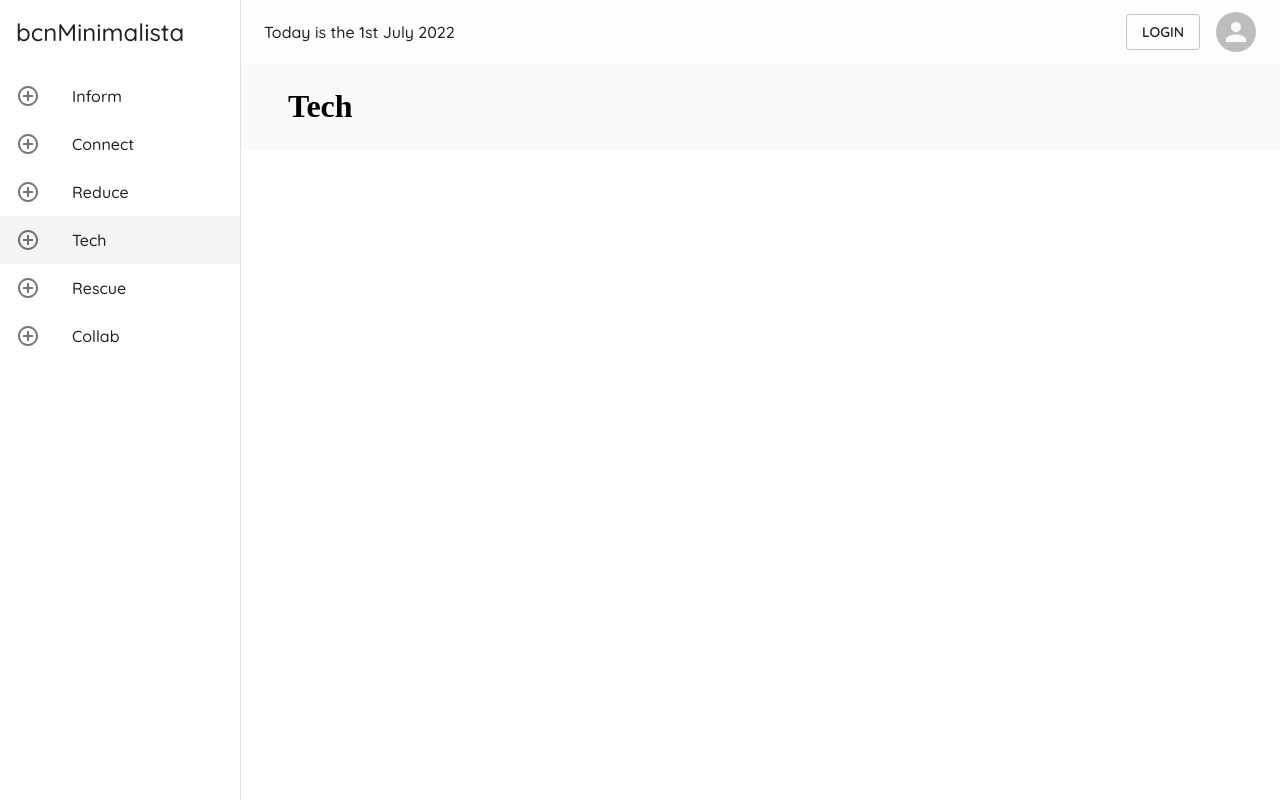
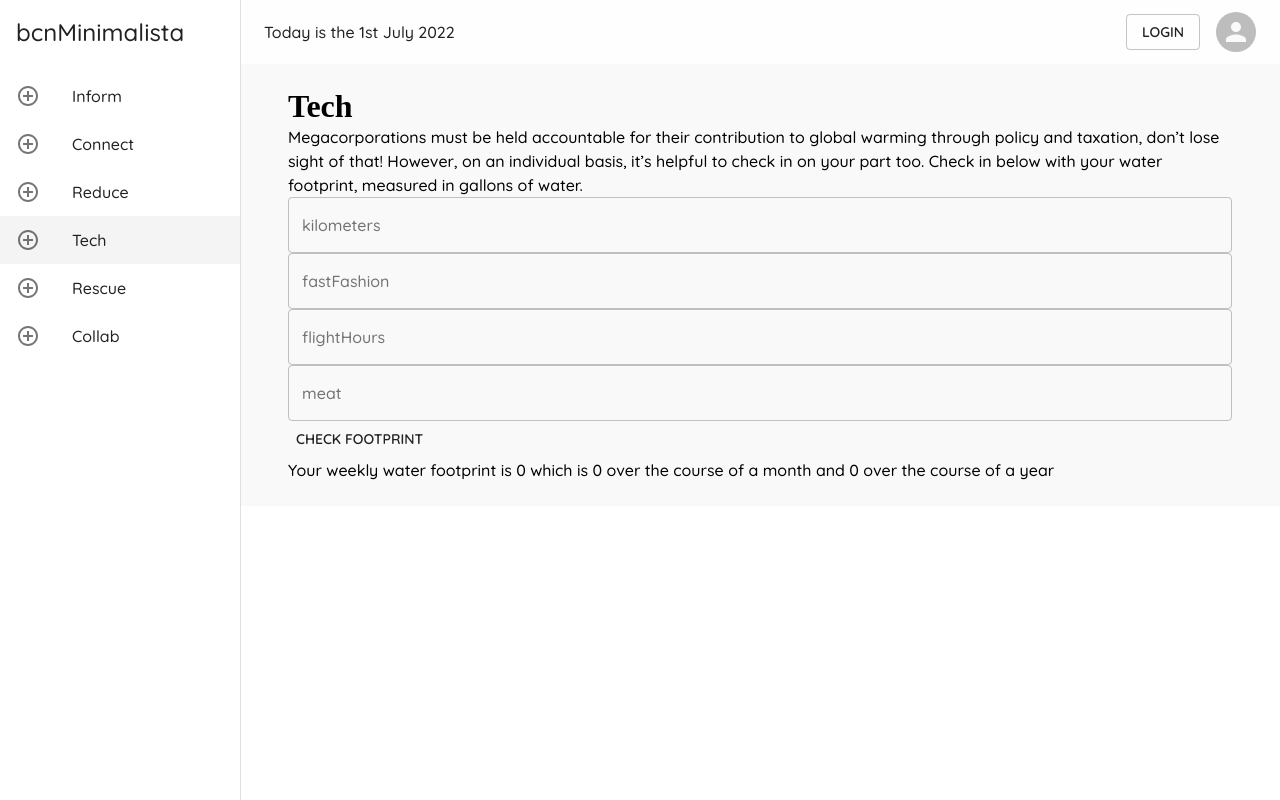
Before and after one commit to misterplain/bcnMin-v3, a React (Create React App) app in the folder client/: page /tech in a window 1280 px wide. Built offline with nearby package versions, Linux system fonts and the light colour scheme; no server answers.

Commit message:
favorites, tech component

```diff
--- a/client/src/components/Layout.js
+++ b/client/src/components/Layout.js
@@ -71,7 +71,7 @@ const Layout = ({ children, auth: { isAuthenticated, loading }, logout }) => {
 
   const authLinks = (
     <>
-      <Button variant='outlined' path='/favorites'>
+      <Button variant='outlined' onClick={() => history.push('/favorites')}>
         Favorites
       </Button>
       <Button variant='outlined' onClick={logoutAndRedirect}>
--- a/client/src/pages/Favorites.js
+++ b/client/src/pages/Favorites.js
@@ -1,13 +1,72 @@
-import React, { useState } from 'react'
-import Container from '@material-ui/core/Container'
+import React, { useState } from "react";
+import Container from "@material-ui/core/Container";
+import {
+  Card,
+  CardMedia,
+  CardContent,
+  CardActions,
+  Button,
+  Typography,
+} from "@material-ui/core";
+import axios from "axios";
 
-export default function Inform() {
-
+const Inform = () => {
+  const [favorites, setFavorites] = useState([]);
+  function deleteFavorite(blogId) {
+    console.log(blogId);
+    axios
+      .delete(`${process.env.REACT_APP_API}/v1/api/favorites/${blogId}`, {
+        headers: {
+          "x-auth-token": localStorage.getItem("token"),
+        },
+      })
+      .then((data) => setFavorites(data.data))
+      .catch((e) => console.log(e));
+  }
+  React.useEffect(() => {
+    axios
+      .get(`${process.env.REACT_APP_API}/v1/api/favorites`, {
+        headers: {
+          "x-auth-token": localStorage.getItem("token"),
+        },
+      })
+      .then((data) => setFavorites(data.data))
+      .catch((e) => console.log(e));
+  }, []);
 
   return (
-    <Container size="sm">
+    <Container size='sm'>
       <h1>Favorites</h1>
+      {favorites.map((favorite) => {
+        return (
+          <Card sx={{ maxWidth: 45 }}>
+            <CardMedia
+              component='img'
+              height='150'
+              image={favorite.img}
+              alt='green iguana'
+            />
+            <CardContent>
+              <Typography gutterBottom variant='h5' component='div'>
+                {favorite.title}
+              </Typography>
+              <Typography variant='body2' color='text.secondary'>
+                {favorite.caption}
+              </Typography>
+            </CardContent>
+            <CardActions>
+              <Button size='small' onClick={() => deleteFavorite(favorite._id)}>
+                Delete from Favorites
+              </Button>
+              <Button size='small' href={favorite.src} target='__blank'>
+                Learn More
+              </Button>
+            </CardActions>
+          </Card>
+        );
+      })}
+    </Container>
+  );
+};
 
-    </Container>
-  )
-}
+export default Inform;
--- a/client/src/pages/Inform.js
+++ b/client/src/pages/Inform.js
@@ -10,6 +10,8 @@ import {
 import Container from "@material-ui/core/Container";
 import axios from "axios";
 import { makeStyles } from "@material-ui/core/styles";
+import { connect } from "react-redux";
+import PropTypes from "prop-types";
 
 const useStyles = makeStyles({
   cardContainer: {
@@ -18,11 +20,11 @@ const useStyles = makeStyles({
   card: {
     display: "inline-block",
     border: "1px solid #e0e0e0",
-    margin: 20
+    margin: 20,
   },
 });
 
-export default function Inform() {
+const Inform = ({ auth: { isAuthenticated, loading }}) => {
   const classes = useStyles();
   const [blogPost, setBlogPost] = useState([]);
 
@@ -36,6 +38,23 @@ export default function Inform() {
       .catch((error) => {
         alert("Error in fetching Blog Post Info", error);
       });
+  };
+
+  const addFavorite = (blogId) => {
+    axios
+      .post(
+        `${process.env.REACT_APP_API}/v1/api/favorites`,
+        {
+          blog: blogId, // req.body.blog
+        },
+        {
+          headers: {
+            "x-auth-token": localStorage.getItem("token"),
+          },
+        }
+      )
+      .then((data) => console.log({ data }))
+      .catch((e) => console.log(e));
   };
 
   useEffect(() => {
@@ -65,7 +84,15 @@ export default function Inform() {
                   </Typography>
                 </CardContent>
                 <CardActions>
-                  <Button size='small'>Share</Button>
+                  {isAuthenticated && !loading ? (
+                    <Button
+                      size='small'
+                      onClick={() => addFavorite(blogPost._id)}
+                    >
+                      Add to Favorites
+                    </Button>
+                  ) : null}
+
                   <Button size='small' href={blogPost.src} target='__blank'>
                     Learn More
                   </Button>
@@ -77,4 +104,16 @@ export default function Inform() {
       </div>
     </Container>
   );
-}
+};
+
+Inform.propTypes = {
+  logout: PropTypes.func.isRequired,
+  auth: PropTypes.object.isRequired,
+};
+
+const mapStateToProps = (state) => ({
+  auth: state.auth,
+  error: state.error,
+});
+
+export default connect(mapStateToProps)(Inform);
--- a/client/src/pages/Tech.js
+++ b/client/src/pages/Tech.js
@@ -1,13 +1,128 @@
-import React, { useState } from 'react'
-import Container from '@material-ui/core/Container'
+import React, { useState } from "react";
+import {
+  Typography,
+  FormControlLabel,
+  Button,
+  TextField,
+  FormLabel,
+  FormControl,
+} from "@material-ui/core";
+import Container from "@material-ui/core/Container";
+import { useFormik } from "formik";
+import * as Yup from "yup";
 
-export default function Tech() {
+const validationSchema = Yup.object({
+  kilometers: Yup.string().required(
+    "Required. If none, impressive, you may set to 0"
+  ),
+  fastFashion: Yup.string().required(
+    "Required. If none, impressive, you may set to 0"
+  ),
+  flightHours: Yup.string().required(
+    "Required. If none, impressive, you may set to 0"
+  ),
+  meat: Yup.string().required(
+    "Required. If none, impressive, you may set to 0"
+  ),
+});
 
+const Tech = () => {
+  const [answer, setAnswer] = useState(0);
+  const formik = useFormik({
+    initialValues: {
+      kilometers: "",
+      fastFashion: "",
+      flightHours: "",
+      meat: "",
+    },
+    validationSchema,
+    onSubmit: (values, { resetForm }) => {
+      setAnswer(
+        values.kilometers * 1.2 +
+          values.fastFashion * 100.96 +
+          values.flightHours * 24 +
+          values.meat * 125
+      );
+      console.log(answer);
+      resetForm();
+    },
+  });
+
+  let answerMonth = answer * 4;
+  let answerYear = answer * 52;
 
   return (
-    <Container size="sm">
+    <Container size='sm'>
       <h1>Tech</h1>
+      <Typography>
+        {" "}
+        Megacorporations must be held accountable for their contribution to
+        global warming through policy and taxation, don’t lose sight of that!
+        However, on an individual basis, it’s helpful to check in on your part
+        too. Check in below with your water footprint, measured in gallons of
+        water.
+      </Typography>
+      <form onSubmit={formik.handleSubmit}>
+        <TextField
+          className=''
+          label='kilometers'
+          id='kilometers'
+          variant='outlined'
+          color='secondary'
+          fullWidth
+          value={formik.values.kilometers}
+          onChange={formik.handleChange}
+        />
+        {formik.errors.kilometers && formik.touched.kilometers ? (
+          <div className=''>{formik.errors.kilometers}</div>
+        ) : null}
+        <TextField
+          className=''
+          label='fastFashion'
+          id='fastFashion'
+          variant='outlined'
+          color='secondary'
+          fullWidth
+          value={formik.values.fastFashion}
+          onChange={formik.handleChange}
+        />
+        {formik.errors.fastFashion && formik.touched.fastFashion ? (
+          <div className=''>{formik.errors.fastFashion}</div>
+        ) : null}
+        <TextField
+          className=''
+          label='flightHours'
+          id='flightHours'
+          variant='outlined'
+          color='secondary'
+          fullWidth
+          value={formik.values.flightHours}
+          onChange={formik.handleChange}
+        />
+        {formik.errors.flightHours && formik.touched.flightHours ? (
+          <div className=''>{formik.errors.flightHours}</div>
+        ) : null}
+        <TextField
+          className=''
+          label='meat'
+          id='meat'
+          variant='outlined'
+          color='secondary'
+          fullWidth
+          value={formik.values.meat}
+          onChange={formik.handleChange}
+        />
+        {formik.errors.meat && formik.touched.meat ? (
+          <div className=''>{formik.errors.meat}</div>
+        ) : null}
+        <Button type='submit'>Check Footprint</Button>
+      </form>
+      <Typography>
+        Your weekly water footprint is {answer} which is {answerMonth} over the
+        course of a month and {answerYear} over the course of a year
+      </Typography>
+    </Container>
+  );
+};
 
-    </Container>
-  )
-}
+export default Tech;
```
Also changed, not shown: client/src/actions/favorites.js (added, +67 -0 lines), client/src/reducers/favorites.js (added, +60 -0 lines).
